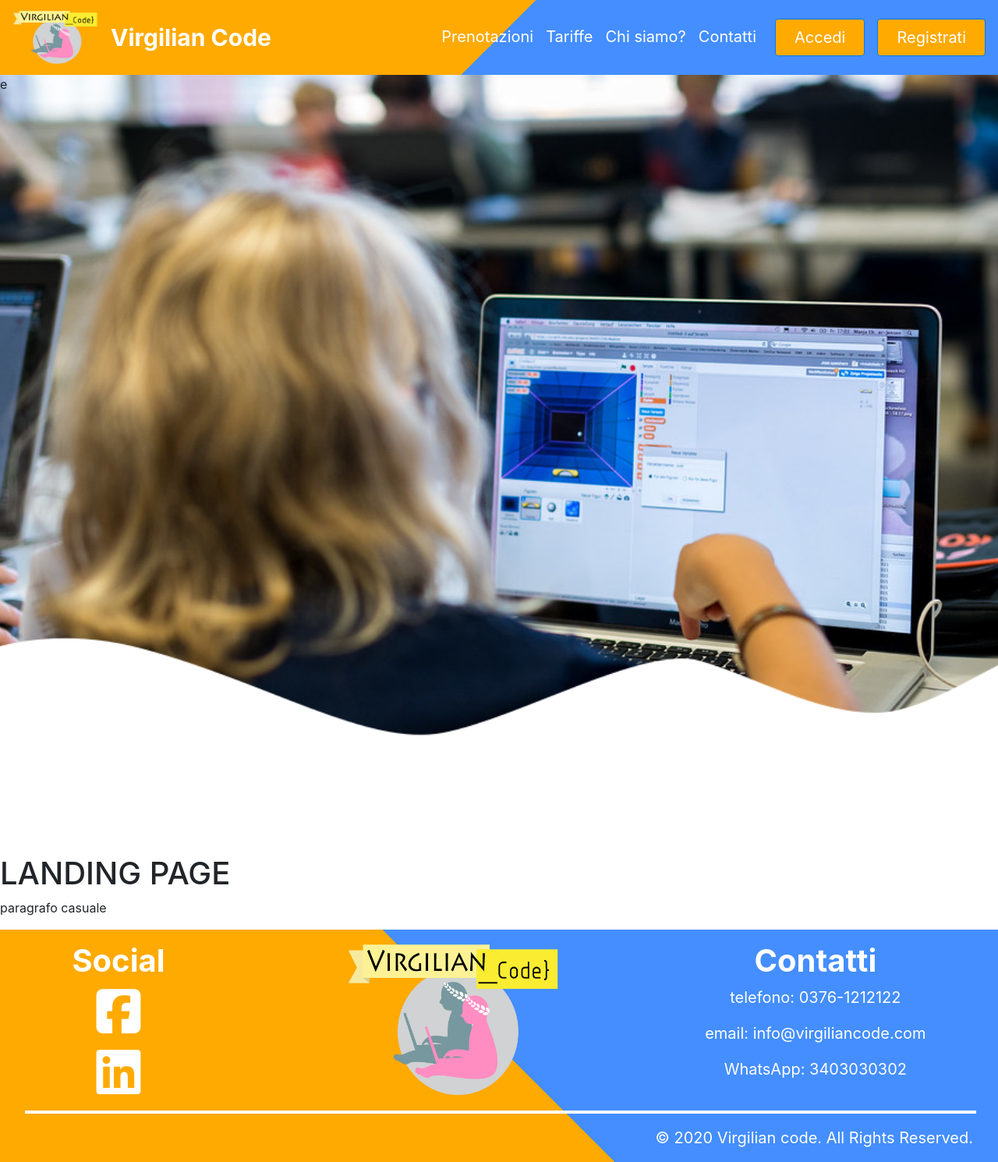
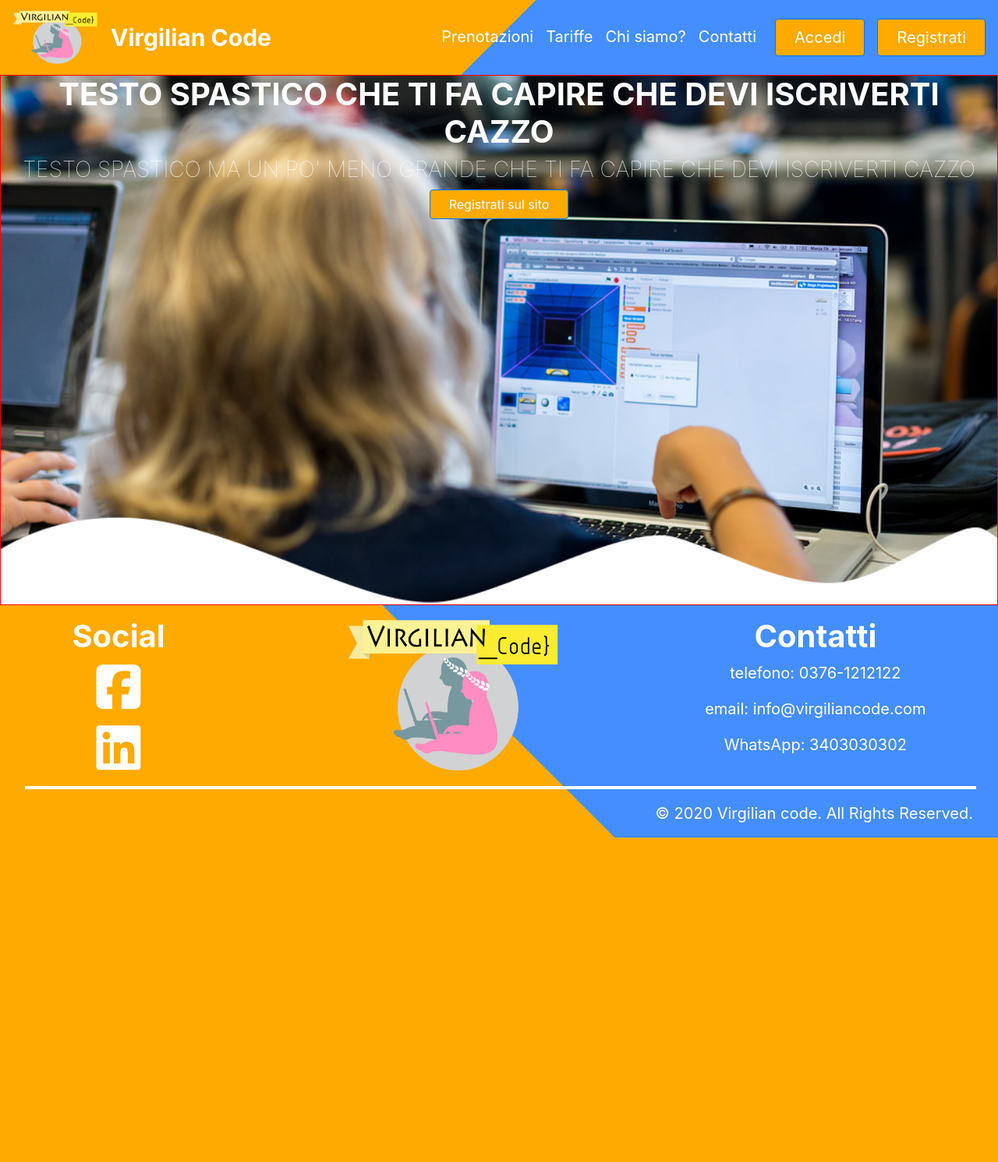
Before and after one commit to 241253/progetto_tecnologie_web, a Django app: page / in a window 1280 px wide. Shown: the whole page at 78% size. After the commit the page ends 1074 px from the top, so only its background shows below. Run offline with Django 3.2, Linux system fonts and the light colour scheme; some libraries are stand-ins or nearby versions.

Commit message:
J: Home-image

```diff
--- a/static/css/home.css
+++ b/static/css/home.css
@@ -1,8 +1,26 @@
+html, body
+{
+	height: 100%; width: 100%; margin: 0;
+}
+
 .cover-image
 {
     width: 100%;
-    height: 1000px;
+    height: 85%;
+	border: 1px solid red;
 	background-position:bottom;
 	background-repeat:no-repeat;
 	background-size:cover;
+	color: white;
+	text-align: center;
 }
+
+.cover-image h1
+{
+	font-weight: bold;
+}
+
+.cover-image h3
+{
+	font-weight: lighter;
+}
--- a/templates/home.html
+++ b/templates/home.html
@@ -9,10 +9,8 @@
 
 {% block content %}
     <div class="cover-image" style="background-image: url('{% static 'img/child.png' %}');">
-        <p>e</p>
+        <h1>TESTO SPASTICO CHE TI FA CAPIRE CHE DEVI ISCRIVERTI CAZZO</h1>
+        <h3>TESTO SPASTICO MA UN PO' MENO GRANDE CHE TI FA CAPIRE CHE DEVI ISCRIVERTI CAZZO</h3>
+        <a class="btn btn-primary px-4" style="color: white" href="#">Registrati sul sito</a>
     </div>
-    <h1>LANDING PAGE</h1>
-    <p>
-        paragrafo casuale
-    </p>
 {% endblock %}
```
Also changed, not shown: static/img/child.png.
